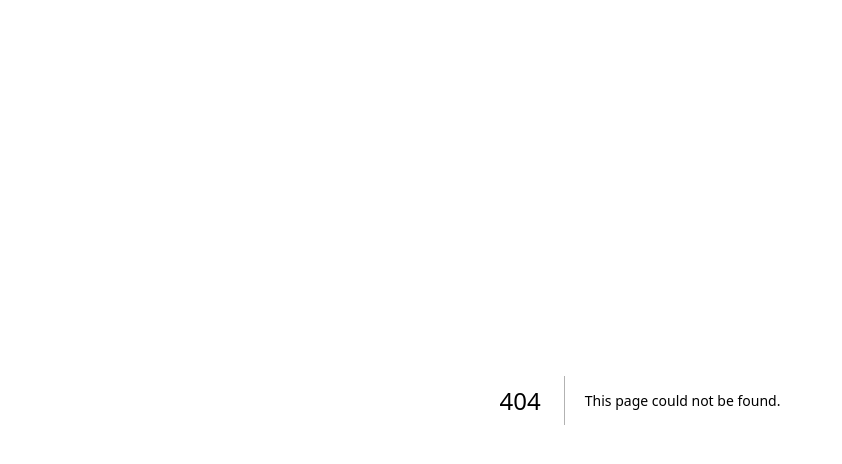
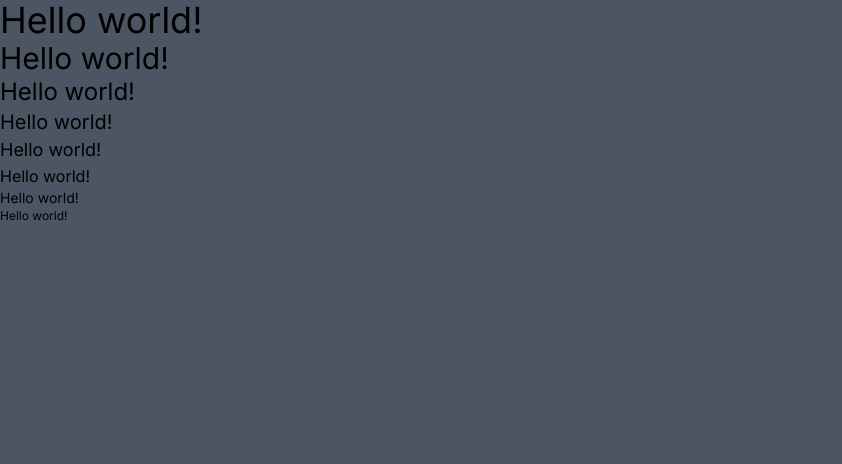
Before and after one commit to emersonjds/nextjs-tw, a Next.js app: page /typography in a window 1280 px wide. Before the commit this address had no page. Shown: the top 464 px of the page, without its empty margins (0-842 px from the left). Built offline with nearby package versions, Linux system fonts and the light colour scheme.

Commit message:
apply layers to understand

```diff
--- a/src/app/globals.css
+++ b/src/app/globals.css
@@ -2,6 +2,7 @@
 @tailwind components;
 @tailwind utilities;
 
+/* directives */
 @layer components {
   html {
     @apply bg-gray-600;
--- /dev/null
+++ b/src/app/typography/page.tsx
@@ -0,0 +1,14 @@
+export default function Typhografy() {
+  return (
+    <div>
+      <h1 className="text-4xl">Hello world!</h1>
+      <h2 className="text-3xl">Hello world!</h2>
+      <h3 className="text-2xl">Hello world!</h3>
+      <h4 className="text-xl">Hello world!</h4>
+      <h5 className="text-lg">Hello world!</h5>
+      <h6 className="text-base">Hello world!</h6>
+      <p className="text-sm">Hello world!</p>
+      <p className="text-xs">Hello world!</p>
+    </div>
+  );
+}
```
